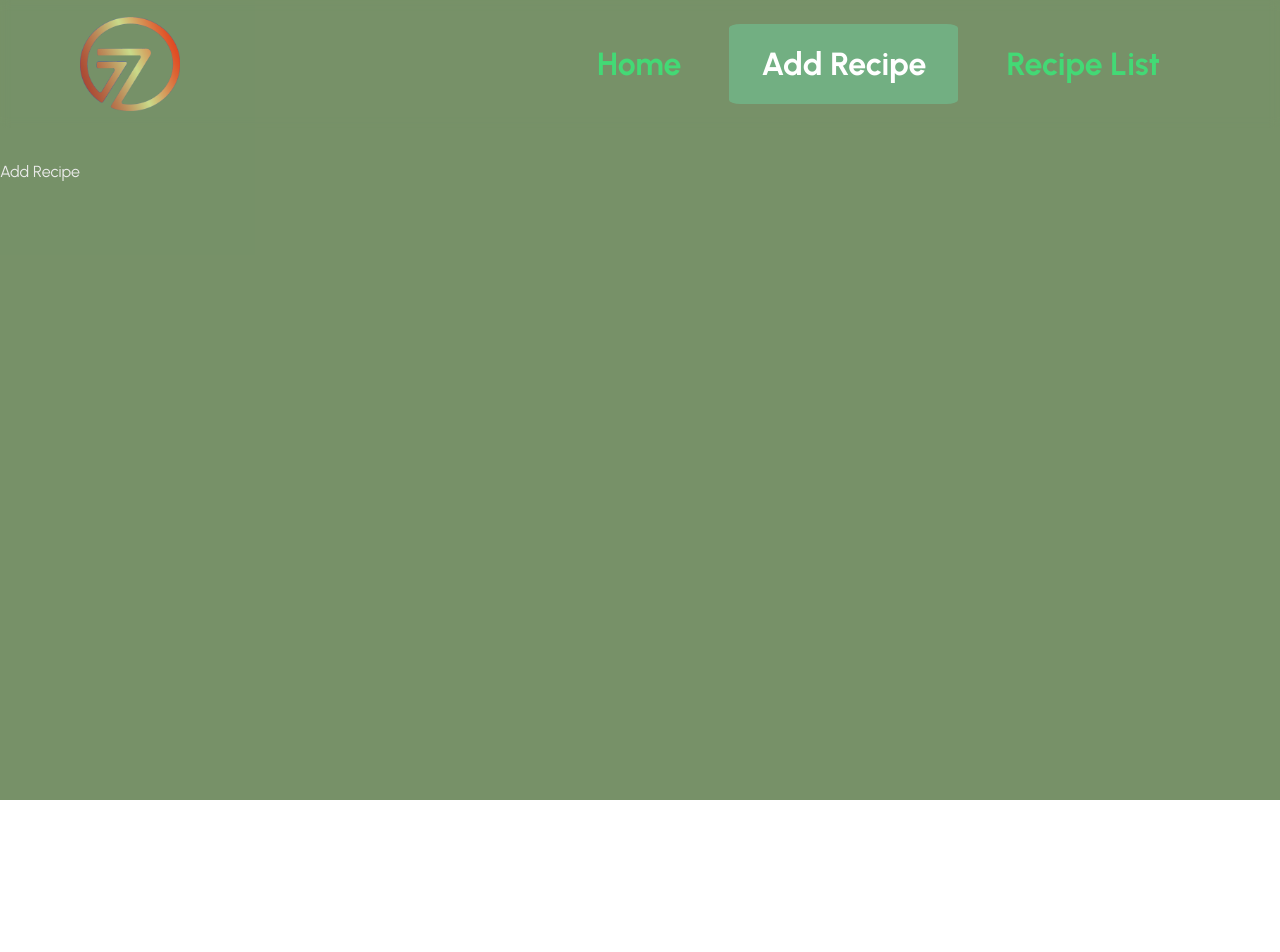
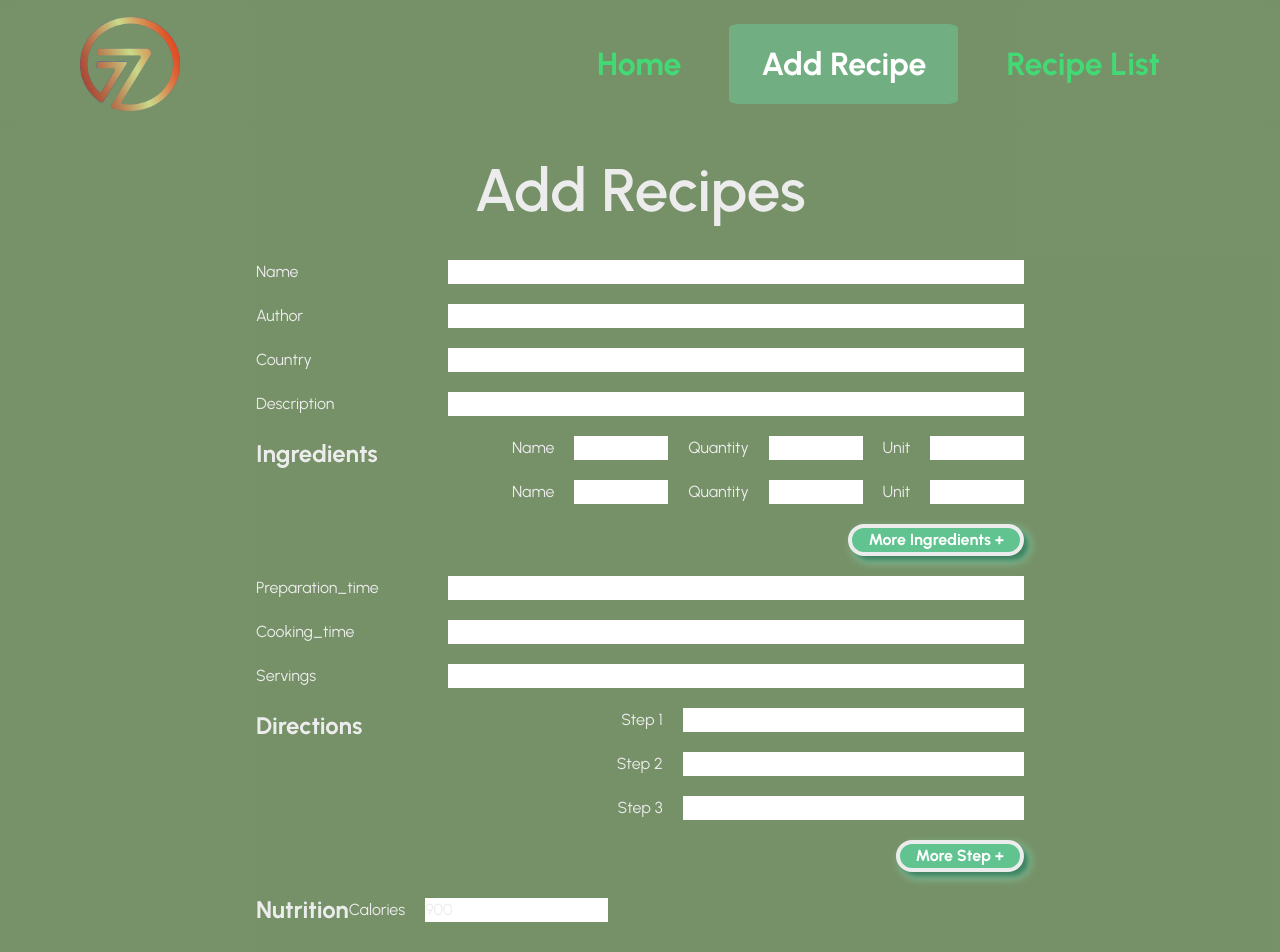
Before and after one commit to TuanDao-0110/recipe-food-app, a React (Create React App) app: page /add in a window 1280 px wide. Shown: the top 952 px of the page. Before the commit the page ends 800 px from the top, so only its background shows below. Built offline with nearby package versions, Linux system fonts and the light colour scheme; a web font is replaced by a local one.

Commit message:
add recipe

```diff
--- a/src/App.css
+++ b/src/App.css
@@ -74,8 +74,14 @@ a.active {
     color: var(--textwhitelight);
 }
 p {
-    font-size: small;
+    font-size: x-large;
     font-weight: bolder;
+    color: var(--textwhitelight);
+}
+.label {
+    font-size: x-large;
+    font-weight: bold;
+    color: var(--headerlight);
 }
 /* ----------------------------------------------
   Generated by AnimatiSS
@@ -84,21 +90,15 @@ p {
   Twitter: @xsgames_
 ---------------------------------------------- */
 
-.tracking-in-expand-forward-bottom {
-    animation: tracking-in-expand-forward-bottom 0.4s linear both;
+.slide-top {
+    animation: slide-top 0.4s linear both;
 }
-@keyframes tracking-in-expand-forward-bottom {
+@keyframes slide-top {
     0% {
-        letter-spacing: -0.2em;
-        transform: translateZ(-700px) translateY(100px);
-        opacity: 0;
-    }
-    40% {
-        opacity: 0.6;
+        transform: translateY(0);
     }
     100% {
-        transform: translateZ(0) translateY(0);
-        opacity: 1;
+        transform: translateY(-100px);
     }
 }
 
@@ -109,20 +109,14 @@ p {
   Twitter: @xsgames_
 ---------------------------------------------- */
 
-.tracking-out-expand-forward-bottom {
-    animation: tracking-out-expand-forward-bottom 0.4s linear both;
+.slide-rotate-horizontal-bottom {
+    animation: slide-rotate-horizontal-bottom 0.4s linear both;
 }
-@keyframes tracking-out-expand-forward-bottom {
+@keyframes slide-rotate-horizontal-bottom {
     0% {
-        transform: translateZ(0) translateY(0);
-        opacity: 1;
-    }
-    60% {
-        opacity: 0.8;
+        transform: translateY(0) rotateX(0deg);
     }
     100% {
-        letter-spacing: 1em;
-        transform: translateZ(300px) translateY(200px);
-        opacity: 0;
+        transform: translateY(150px) rotateX(90deg);
     }
 }
--- a/src/pages/add-recipe/AddRecipe.jsx
+++ b/src/pages/add-recipe/AddRecipe.jsx
@@ -1,12 +1,139 @@
-import React from 'react'
-import style from './addrecipe.module.css'
+import React, { useState } from "react";
+import style from "./addrecipe.module.css";
 
 export default function AddRecipe() {
+  const [newRecipes, setNewRecipes] = useState({
+    name: "",
+    author: "",
+    country: "",
+    description: "",
+    ingredients: [
+      {
+        name: "",
+        quantity: "",
+        unit: "",
+      },
+      {
+        name: "",
+        quantity: "",
+        unit: "",
+      },
+    ],
+    preparation_time: "",
+    cooking_time: "",
+    servings: "",
+    directions: ["", "", ""],
+    nutrition: {
+      calories: 900,
+      fat: 60,
+      carbohydrates: 60,
+      protein: 30,
+    },
+  });
+  const addMoreIngredients = () => {
+    let temp = [...newRecipes.ingredients];
+    temp.push({
+      name: "",
+      quantity: "",
+      unit: "",
+    });
+    setNewRecipes({ ...newRecipes, ingredients: temp });
+  };
+  const addMoreDirection = () => {
+    let temp = [...newRecipes.directions];
+    temp.push("");
+    setNewRecipes({ ...newRecipes, directions: temp });
+  };
+  const handleSubmit = (e) => {
+    e.preventDefault();
+  };
+  const render = () => {
+    let render = [];
+    for (let i in newRecipes) {
+      if (typeof newRecipes[i] === "string") {
+        render.push(
+          <div className="w-full flex justify-between">
+            <label htmlFor={`${i}`} className="">
+              {i}
+            </label>
+            <input type="text" id={i} name={i} value={newRecipes[i]} className="w-3/4" />
+          </div>
+        );
+      }
+      if (i === "nutrition") {
+        render.push(
+          <div className="w-full flex">
+            <p className="w">{i}</p>
+            <div className="w-2/3 flex  items-center gap-5 flex-wrap">
+              <label htmlFor={newRecipes[i]["calories"]}> calories</label>
+              <input type="number" id={newRecipes[i]["calories"]} name={newRecipes[i]["calories"]} value={newRecipes[i]["calories"]} />
+
+            </div>
+          </div>
+        );
+      }
+      if (i === "ingredients") {
+        render.push(
+          <div className="w-full flex flex-wrap gap-5 justify-between">
+            <p className="">{i}</p>
+            <div className="w-2/3 flex  items-center gap-5 flex-wrap ">
+              {newRecipes[i]?.map((item, index) => {
+                return (
+                  <div className="w-full flex  items-center gap-5 " key={index}>
+                    <label htmlFor={`${item["name"]}`}>name</label>
+                    <input type="text" name={`${item["name"]}`} id={`${item["name"]}`} value={`${item["name"]}`} className="w-2/5" />
+                    <label htmlFor={`${item["quantity"]}`}>quantity</label>
+                    <input type="text" name={`${item["quantity"]}`} id={`${item["quantity"]}`} value={`${item["quantity"]}`} className="w-2/5" />
+                    <label htmlFor={`${item["unit"]}`}>unit</label>
+                    <input type="text" name={`${item["unit"]}`} id={`${item["unit"]}`} value={`${item["unit"]}`} className="w-2/5" />
+                  </div>
+                );
+              })}
+              <div className="w-full flex justify-end">
+                <button className="button px-4">more ingredients +</button>
+              </div>
+            </div>
+          </div>
+        );
+      }
+      if (i === "directions") {
+        render.push(
+          <div className="w-full flex flex-wrap gap-5 justify-between">
+            <p className="">{i}</p>
+            <div className="w-2/3 flex  items-center gap-5 flex-wrap ">
+              {newRecipes[i].map((item, index) => {
+                return (
+                  <div className="w-full justify-end flex gap-5" key={index}>
+                    <label htmlFor={`step${index}`}>step {index + 1}</label>
+                    <input type="text" name={`step${index}`} id={`step${index}`} className="w-2/3" value={item} />
+                  </div>
+                );
+              })}
+            </div>
+
+            <div className="w-full flex justify-end">
+              <button className="button px-4">more step +</button>
+            </div>
+          </div>
+        );
+      }
+    }
+    return render;
+  };
   return (
-    <div className='main'>
-        <div className={style['page']}>
-            <h1>add recipe</h1>
-        </div>
+    <div className="main">
+      <div className="h-full">
+        <h1 className="text-center text-6xl font-semibold pb-10">add recipes</h1>
+        <form
+          action=""
+          className="w-3/5 m-auto flex flex-wrap gap-5 "
+          onSubmit={(e) => {
+            handleSubmit(e);
+          }}
+        >
+          {render()}
+        </form>
+      </div>
     </div>
-  )
+  );
 }
--- a/src/popup/FoodDetails.jsx
+++ b/src/popup/FoodDetails.jsx
@@ -2,23 +2,84 @@ import React, { useState } from "react";
 import { GET_IN, GET_OUT } from "../service/ultilities";
 import style from "./fooddetails.module.css";
 export default function FoodDetails({ popup, setPopup, detail }) {
-  const { name, author, country, description, image, ingredients, directions, nutrition, servings, cooking_time, preparation_time } = detail;
+  const { name, author, country, description, image, ingredients, directions, servings, cooking_time, preparation_time } = detail;
   const [show, setShow] = useState(GET_IN);
-  const render = () => {
-    let render = [];
-  };
+
   return popup ? (
-    <div className={`absolute z-40 w-full h-full ${show}`}>
+    <div className={`absolute z-40 w-full h-full ${show} flex flex-col items-center `}>
       <div className={style["pop_up"]}>
         <div className="w-full h-full flex flex-wrap justify-center relative">
-          <h1 className="w-full">
-            {name} by {author}
+          <h1 className="w-full label text-center py-10">
+            <span className="text-red-300">{name} -</span>
+            by <span className="text-red-300">- {author}</span>
           </h1>
-          <form action="" className="flex flex-wrap ">
-            <label htmlFor="country" className="w-1/4">
-              country
-            </label>
-            <input type="text" value={country} readOnly className="w-3/4" id="country" name="country" />
+          <form action="" className="flex flex-col gap-5 mb-5 w-full m-auto justify-center items-center ">
+            <div className="gap-3 flex m-auto justify-between w-2/3">
+              <h3 htmlFor="country" className="label">
+                country:
+              </h3>
+              <p className="">{country}</p>
+            </div>
+            <div className="gap-3 flex m-auto justify-between w-2/3">
+              <h3 htmlFor="country" className="label">
+                cooking time:
+              </h3>
+              <p className="">{cooking_time} mins</p>
+            </div>
+            <div className="gap-3 flex m-auto justify-between w-2/3">
+              <h3 htmlFor="country" className="label">
+                preparation time:
+              </h3>
+              <p className="">{preparation_time} mins</p>
+            </div>
+            <div className="gap-3 flex m-auto justify-between w-2/3">
+              <h3 htmlFor="country" className="label">
+                servings:
+              </h3>
+              <p className="">{servings} people</p>
+            </div>
+            <div className="gap-3 flex m-auto justify-between w-2/3">
+              <h3 htmlFor="country" className="label">
+                description:
+              </h3>
+              <p className="w-2/3 text-justify">{description} </p>
+            </div>
+            <div className="gap-3 flex m-auto justify-between w-2/3">
+              <h3 htmlFor="country" className="label">
+                ingredients:
+              </h3>
+              <table className="w-4/6 text-left">
+                <thead className="text-red-300">
+                  <tr>
+                    <th>name</th>
+                    <th>quantity</th>
+                    <th>unit</th>
+                  </tr>
+                </thead>
+                <tbody className="text-green-100 text-sm">
+                  {ingredients.map((item, index) => {
+                    return (
+                      <tr>
+                        <td>{item.name}</td>
+                        <td>{item.quantity}</td>
+                        <td>{item.unit}</td>
+                      </tr>
+                    );
+                  })}
+                </tbody>
+              </table>
+            </div>
+            <div className="gap-3 flex m-auto justify-between w-2/3">
+              <h3 htmlFor="country" className="label">
+                Cooking step:
+              </h3>
+              <div className="flex flex-col gap-2 w-2/3">
+                {directions.map((item, index) => {
+                  return <p className="text-sm">{`step ${index + 1}: ${item}`}</p>;
+                })}
+              </div>
+            </div>
+            <div className="gap-3 flex m-auto justify-between w-2/3"></div>
           </form>
           <div className="absolute right-4 top-4">
             <button
--- a/src/popup/fooddetails.module.css
+++ b/src/popup/fooddetails.module.css
@@ -5,8 +5,8 @@
     box-shadow: 0 4px 30px rgba(44, 119, 22, 0.895);
     backdrop-filter: blur(8.4px);
     -webkit-backdrop-filter: blur(8.4px);
-    height: 40vh;
-    /* height: 100%; */
-    width: 80%;
+    /* height: 40vh; */
+    height: fit-content;
+    width: 70%;
     margin: auto;
 }
--- a/src/service/ultilities.js
+++ b/src/service/ultilities.js
@@ -1,6 +1,6 @@
 export const BASE_URL = 'http://localhost:4000'
 export const RECIPES = "recipes"
-export const COUNTRY_URL_FLAG ='https://restcountries.com/v3.1/name/'
+export const COUNTRY_URL_FLAG = 'https://restcountries.com/v3.1/name/'
 export const COUNTRY_URL_ALL = 'https://restcountries.com/v3.1/all?fields=name,flag,flags'
-export const GET_IN = 'tracking-in-expand-forward-bottom'
-export const GET_OUT = 'tracking-out-expand-forward-bottom'
+export const GET_IN = 'slide-top'
+export const GET_OUT = 'slide-rotate-horizontal-bottom'
```
